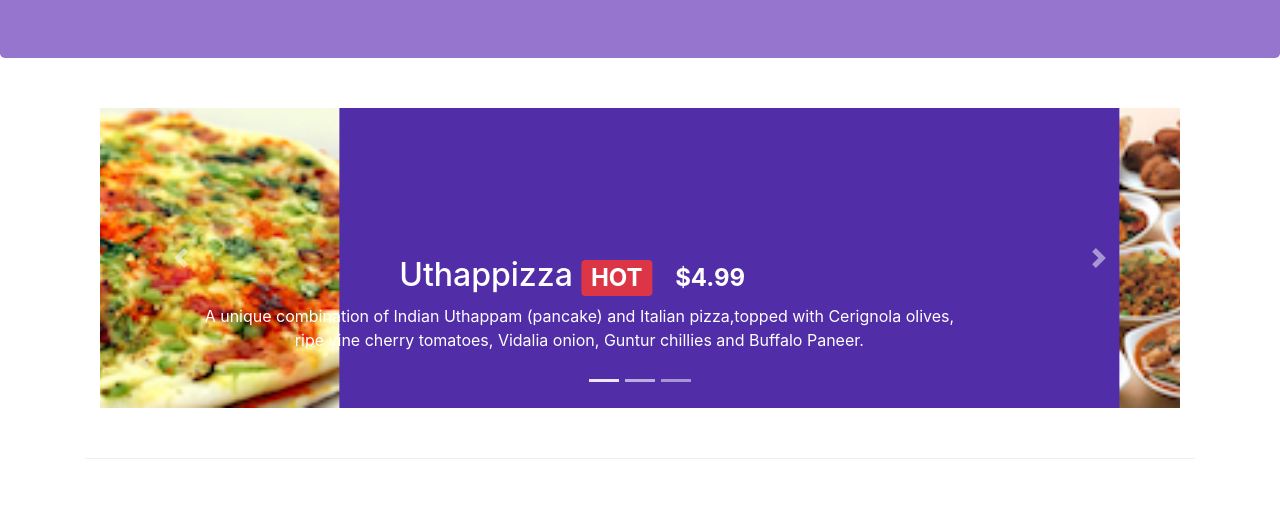
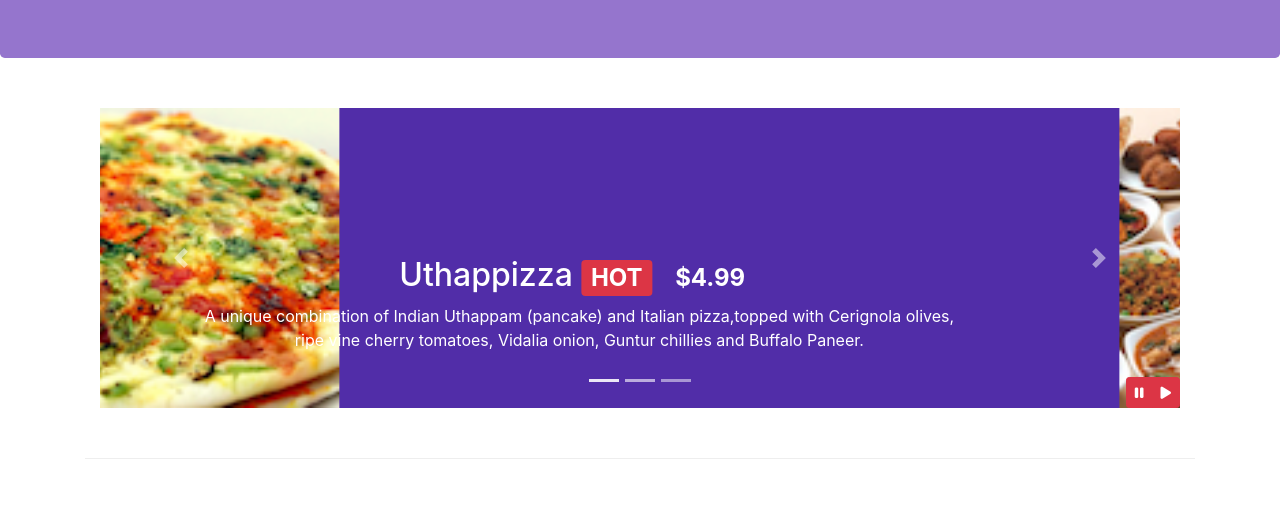
Before and after one commit to jramirez18/RistoranteConFusion, a plain HTML site: page index.html in a window 1280 px wide. Shown: the part 276-800 px from the top of the page. Drawn offline with nearby package versions, Linux system fonts and the light colour scheme.

Commit message:
Bootstrap jQuery

```diff
--- a/css/styles.css
+++ b/css/styles.css
@@ -67,3 +67,12 @@
     left: 0;
     min-height: 300px;/*ancho de la imagen igual al del carrousel*/
 }
+
+/*CSS class for the buttons pause-play carrousel cambia la posicion de los botones parte de la week 4*/
+#carouselButton{
+    right: 0px;
+    position: absolute;
+    bottom: 0px;
+    z-index: 1;
+
+}
--- a/index.html
+++ b/index.html
@@ -173,6 +173,16 @@
                     <a class="carousel-control-next" href="#mycarousel" role="button" data-slide="next">
                         <span class="carousel-control-next-icon"></span>
                     </a>
+                    <!--WEEK 4-->
+                    <!--Introducimos dos botones nuevos (play-pause) en el componente carrusel que ya hemos incluido en la página index.html. y agregamos el code js al final-->
+                    <div class="btn-group" id="carouselButton">
+                        <button class="btn btn-danger btn-sm" id="carousel-pause">
+                            <span class="fa fa-pause"></span>
+                        </button>
+                        <button class="btn btn-danger btn-sm" id="carousel-play">
+                            <span class="fa fa-play"></span>
+                        </button>
+                    </div>
                 </div>
             </div>
         </div>
@@ -403,6 +413,22 @@
     <script src="node_modules/popper.js/dist/umd/popper.min.js"></script>
     <!-- bootstrap se coloco de ultimo -->
     <script src="node_modules/bootstrap/dist/js/bootstrap.min.js"></script>
+    <!--Agregando code javascript para el carousel... js codigo escrito en sintaxis jquery-->
+    <script>
+        $(document).ready(function () {
+            $('#mycarousel').carousel({ interval: 2000 })
+            //activando el boton de pausa
+            $("#carousel-pause").click(function () {
+                $("#mycarousel").carousel('pause');
+            });
+            //activando el boton de play
+            $("#carousel-play").click(function () {
+                $("#mycarousel").carousel('cycle');
+            });
+
+        });
+
+    </script>
 </body>
 
 </html>
```
